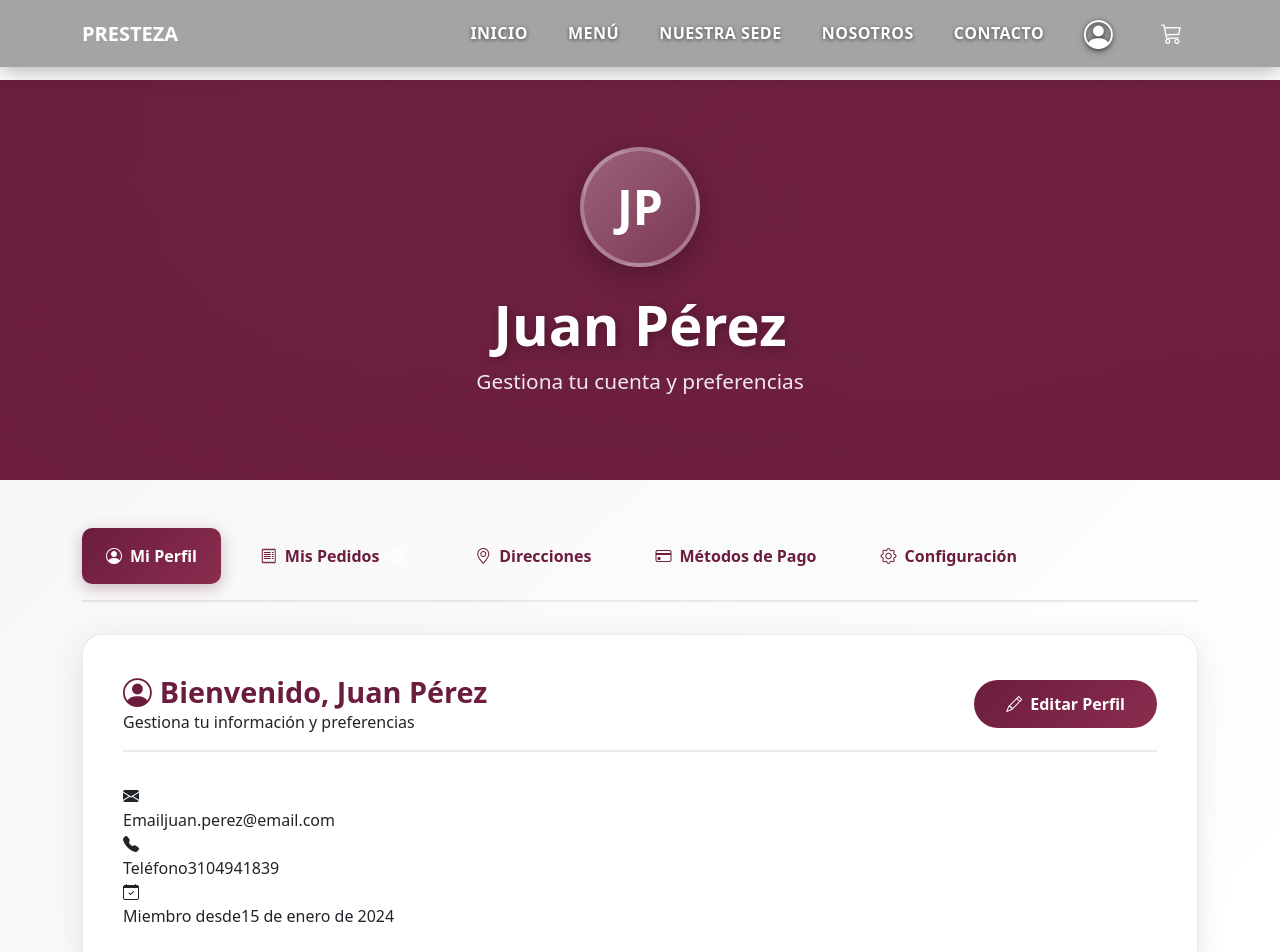
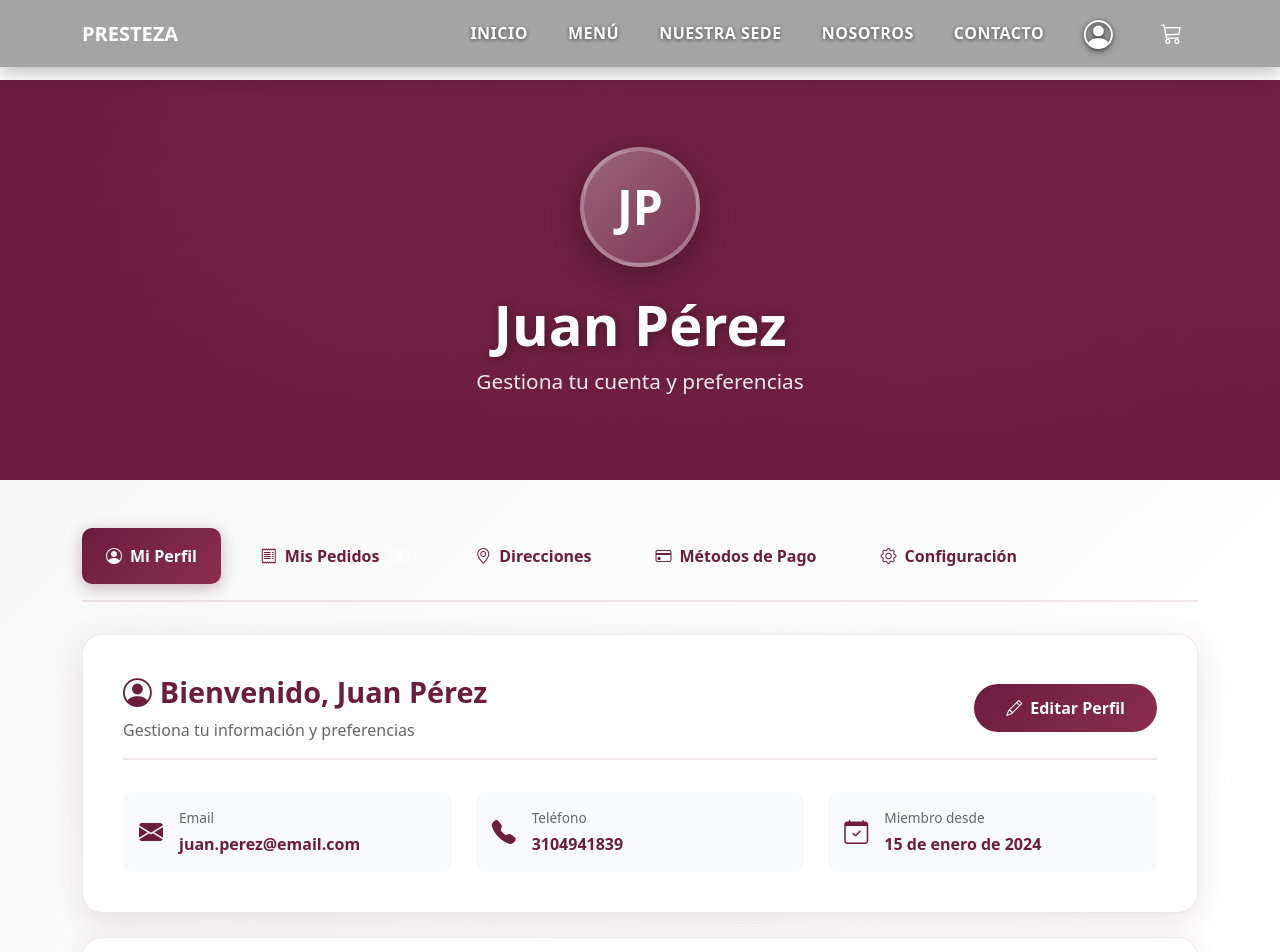
Before and after one commit to SamuelSV26/presteza, an Angular app: page /perfil in a window 1280 px wide. Shown: the top 952 px of the page. Built offline with nearby package versions, Linux system fonts and the light colour scheme.

Commit message:
Actualizacion vista Cliente
se hicieron algunos cambios en la vista del cliente.

```diff
--- a/src/app/core/services/user.service.ts
+++ b/src/app/core/services/user.service.ts
@@ -151,6 +151,16 @@ export class UserService {
     });
   }
 
+  updateAddress(address: Address): void {
+    this.getAddresses().subscribe(addresses => {
+      const index = addresses.findIndex(a => a.id === address.id);
+      if (index !== -1) {
+        addresses[index] = address;
+        localStorage.setItem('userAddresses', JSON.stringify(addresses));
+      }
+    });
+  }
+
   getPaymentMethods(): Observable<PaymentMethod[]> {
     const storedMethods = localStorage.getItem('userPaymentMethods');
     if (storedMethods) {
--- a/src/app/modules/perfil/perfil.component.css
+++ b/src/app/modules/perfil/perfil.component.css
@@ -268,6 +268,15 @@
 .btn-icon:hover {
   background: rgba(107, 29, 61, 0.1);
   color: #8b2d4f;
+}
+
+.btn-icon-danger {
+  color: #dc3545;
+}
+
+.btn-icon-danger:hover {
+  background: rgba(220, 53, 69, 0.1);
+  color: #c82333;
 }
 
 /* Orders */
@@ -648,6 +657,10 @@
   box-shadow: 0 20px 60px rgba(0, 0, 0, 0.3);
 }
 
+.modal-large {
+  max-width: 700px;
+}
+
 .modal-header {
   display: flex;
   justify-content: space-between;
@@ -845,6 +858,58 @@
   margin-top: 2rem;
 }
 
+/* Quick Info */
+.quick-info {
+  display: grid;
+  grid-template-columns: repeat(auto-fit, minmax(200px, 1fr));
+  gap: 1.5rem;
+  margin-top: 1.5rem;
+}
+
+.info-item {
+  display: flex;
+  align-items: center;
+  gap: 1rem;
+  padding: 1rem;
+  background: #f8f9fa;
+  border-radius: 10px;
+  transition: all 0.3s ease;
+}
+
+.info-item:hover {
+  background: rgba(107, 29, 61, 0.05);
+  transform: translateY(-2px);
+}
+
+.info-item i {
+  font-size: 1.5rem;
+  color: #6b1d3d;
+}
+
+.info-item > div {
+  display: flex;
+  flex-direction: column;
+  gap: 0.25rem;
+}
+
+.info-label {
+  font-size: 0.85rem;
+  color: #666;
+  font-weight: 500;
+}
+
+.info-value {
+  font-size: 1rem;
+  color: #6b1d3d;
+  font-weight: 600;
+}
+
+.card-subtitle {
+  color: #666;
+  font-size: 1rem;
+  margin-top: 0.5rem;
+}
+
 /* Responsive */
 @media (max-width: 768px) {
   .hero-title {
--- a/src/app/modules/perfil/perfil.component.html
+++ b/src/app/modules/perfil/perfil.component.html
@@ -522,39 +522,55 @@
   </div>
 
   <!-- Modal: Agregar/Editar Dirección -->
-  <div *ngIf="showAddressModal || showEditAddressModal" class="modal-overlay" (click)="showAddressModal = false; showEditAddressModal = false; editingAddress = null">
+  <div *ngIf="showAddressModal || showEditAddressModal" class="modal-overlay" (click)="showAddressModal = false; showEditAddressModal = false; editingAddress = null; addressForm.reset()">
     <div class="modal-content" (click)="$event.stopPropagation()">
       <div class="modal-header">
         <h3>{{ editingAddress ? 'Editar Dirección' : 'Agregar Nueva Dirección' }}</h3>
-        <button class="modal-close" (click)="showAddressModal = false; showEditAddressModal = false; editingAddress = null">
+        <button class="modal-close" (click)="showAddressModal = false; showEditAddressModal = false; editingAddress = null; addressForm.reset()">
           <i class="bi bi-x-lg"></i>
         </button>
       </div>
       <form [formGroup]="addressForm" (ngSubmit)="onAddressSubmit()" class="modal-form">
         <div class="form-group">
           <label class="form-label">Nombre de la dirección</label>
-          <input type="text" formControlName="title" class="form-control" placeholder="Ej: Casa, Trabajo" />
+          <input type="text" formControlName="title" class="form-control" placeholder="Ej: Casa, Trabajo"
+                 [class.is-invalid]="submitted && addressForm.get('title')?.errors" />
+          <div *ngIf="submitted && addressForm.get('title')?.errors" class="invalid-feedback">
+            El nombre es requerido
+          </div>
         </div>
         <div class="form-group">
           <label class="form-label">Dirección</label>
-          <textarea formControlName="address" class="form-control" rows="3"></textarea>
+          <textarea formControlName="address" class="form-control" rows="3"
+                    [class.is-invalid]="submitted && addressForm.get('address')?.errors"></textarea>
+          <div *ngIf="submitted && addressForm.get('address')?.errors" class="invalid-feedback">
+            La dirección es requerida
+          </div>
         </div>
         <div class="row g-3">
           <div class="col-md-6">
             <div class="form-group">
               <label class="form-label">Ciudad</label>
-              <input type="text" formControlName="city" class="form-control" />
+              <input type="text" formControlName="city" class="form-control"
+                     [class.is-invalid]="submitted && addressForm.get('city')?.errors" />
+              <div *ngIf="submitted && addressForm.get('city')?.errors" class="invalid-feedback">
+                La ciudad es requerida
+              </div>
             </div>
           </div>
           <div class="col-md-6">
             <div class="form-group">
               <label class="form-label">Código Postal</label>
-              <input type="text" formControlName="postalCode" class="form-control" />
+              <input type="text" formControlName="postalCode" class="form-control"
+                     [class.is-invalid]="submitted && addressForm.get('postalCode')?.errors" />
+              <div *ngIf="submitted && addressForm.get('postalCode')?.errors" class="invalid-feedback">
+                El código postal es requerido
+              </div>
             </div>
           </div>
         </div>
         <div class="modal-actions">
-          <button type="button" class="btn-outline" (click)="showAddressModal = false; showEditAddressModal = false; editingAddress = null">Cancelar</button>
+          <button type="button" class="btn-outline" (click)="showAddressModal = false; showEditAddressModal = false; editingAddress = null; addressForm.reset(); submitted = false">Cancelar</button>
           <button type="submit" class="btn-primary">{{ editingAddress ? 'Actualizar' : 'Guardar' }}</button>
         </div>
       </form>
@@ -570,7 +586,7 @@
           <i class="bi bi-x-lg"></i>
         </button>
       </div>
-      <form [formGroup]="profileForm" (ngSubmit)="onProfileSubmit(); closeProfileEdit()" class="modal-form">
+      <form [formGroup]="profileForm" (ngSubmit)="onProfileSubmit()" class="modal-form">
         <div class="row g-3">
           <div class="col-md-6">
             <div class="form-group">
--- a/src/app/modules/perfil/perfil.component.ts
+++ b/src/app/modules/perfil/perfil.component.ts
@@ -255,8 +255,15 @@ export class PerfilComponent implements OnInit {
     this.submitted = true;
     if (this.profileForm.valid && this.userProfile) {
       this.userService.updateUserProfile(this.profileForm.value);
+      // Actualizar el perfil local también
+      this.userService.getUserProfile().subscribe(updatedProfile => {
+        if (updatedProfile) {
+          this.userProfile = updatedProfile;
+        }
+      });
       alert('Perfil actualizado correctamente');
       this.submitted = false;
+      this.showProfileModal = false;
     }
   }
 
@@ -285,6 +292,7 @@ export class PerfilComponent implements OnInit {
       this.showEditAddressModal = false;
       this.editingAddress = null;
       this.submitted = false;
+      alert('Dirección guardada correctamente');
     }
   }
 
@@ -331,12 +339,27 @@ export class PerfilComponent implements OnInit {
   }
 
   openProfileEdit() {
+    if (this.userProfile) {
+      this.profileForm.patchValue({
+        fullName: this.userProfile.fullName,
+        email: this.userProfile.email,
+        phone: this.userProfile.phone
+      });
+    }
     this.showProfileModal = true;
   }
 
   closeProfileEdit() {
     this.showProfileModal = false;
     this.submitted = false;
+    this.profileForm.reset();
+    if (this.userProfile) {
+      this.profileForm.patchValue({
+        fullName: this.userProfile.fullName,
+        email: this.userProfile.email,
+        phone: this.userProfile.phone
+      });
+    }
   }
 
   onPasswordSubmit() {
```
